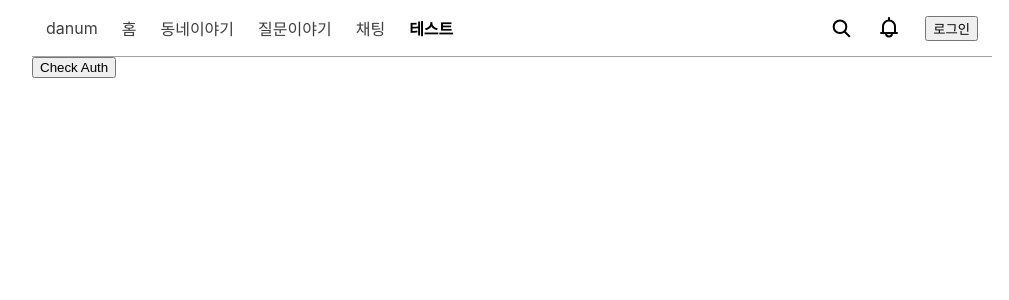
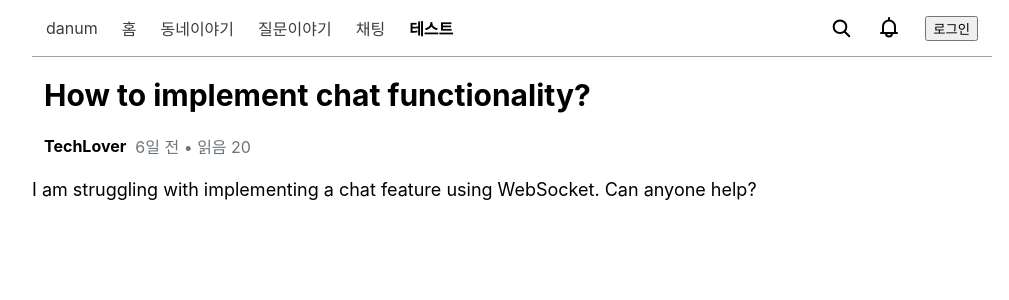
Before and after one commit to KJLBK/danum-next, a Next.js app: page /test in a window 1280 px wide. Shown: the top 300 px of the page, without its empty margins (128-1137 px from the left). Built offline with nearby package versions, Linux system fonts and the light colour scheme; no server answers; a web font is replaced by a local one.

Commit message:
feat(chat): AuthorChatButton 추가 및 컴포넌트 로직 수정
- AuthorChatButton을 추가하여 게시물 작성자와의 채팅 기능 구현
- PostInfoPanel 및 QuillViewer 컴포넌트 일부 로직 수정(AuthorChatButton 추가 로직)

```diff
--- a/src/app/test/page.jsx
+++ b/src/app/test/page.jsx
@@ -1,85 +1,55 @@
-// 'use client';
+import PostInfoPanel from '../../components/question/view/PostInfoPanel';
+import QuillViewer from '../../components/question/view/QuillViewer';
 
-// import Image from 'next/image';
-// import { useState } from 'react';
-// import QuillEditor from '../../components/QuillEditor';
-import { cookies } from 'next/headers';
-import CheckAuthButton from '../../components/auth/CheckAuthButton';
+const QUESTIONS_DATA_DUMMY = [
+    {
+        question_id: 36,
+        title: 'How to implement chat functionality?',
+        content:
+            'I am struggling with implementing a chat feature using WebSocket. Can anyone help?',
+        author: {
+            userId: 'user123@example.com',
+            userName: 'TechLover',
+            profileImageUrl:
+                'https://example.com/profile1.png',
+        },
+        created_at: '2024-10-01T12:45:21.123456',
+        conversation: null,
+        like: 2,
+        view_count: 20,
+    },
+];
+const COMMENTS_DATA_DUMMY = [
+    {
+        comment_id: 59,
+        email: 'pep@pep',
+        content: 'jkbkjk',
+        created_at: '2024-10-19T02:32:22.689067',
+        accepted: false,
+    },
+    {
+        comment_id: 61,
+        email: 'Ehd@Ehd',
+        content: 'vnxznv,mxz',
+        created_at: '2024-10-19T17:53:04.602792',
+        accepted: false,
+    },
+    {
+        comment_id: 62,
+        email: 'Ehd@Ehd',
+        content: 'vmdn,a',
+        created_at: '2024-10-19T17:54:06.187184',
+        accepted: false,
+    },
+];
 
 export default function Test() {
-    // 서버 측에서 cookies 사용
-    const cookieStore = cookies();
-    const RefreshToken =
-        cookieStore.get('refreshToken')?.value;
-
-    // 이미지 테스트
-    // const [previewImg, setPreviewImg] = useState();
-
-    // 이미지 저장
-    // const saveHandler = async () => {
-    //     if (!previewImg) {
-    //         return;
-    //     }
-
-    //     const formData = new FormData();
-    //     formData.append('img', previewImg[0]);
-
-    //     const result = await fetch('/api/upload', {
-    //         method: 'POST',
-    //         body: formData,
-    //     }).then((res) => res.json());
-
-    //     if (result.message === 'OK') {
-    //         alert('이미지가 저장되었습니다.');
-    //     }
-    // };
-
-    // 이미지 미리보기
-    // const fileHandler = (e) => {
-    //     const file = e.target.files;
-
-    //     if (file && file.length > 0) {
-    //         setPreviewImg(file);
-    //     }
-    // };
-
     return (
         <>
-            {/* 클라이언트 컴포넌트에 RefreshToken 전달 */}
-            <CheckAuthButton RefreshToken={RefreshToken} />
-            {/*
-            <div>
-                <form>
-
-                    <input
-                        type="file"
-                        onChange={fileHandler}
-                    />
-
-
-                    {previewImg && (
-                        <Image
-                            src={URL.createObjectURL(
-                                previewImg[0]
-                            )}
-                            alt="이미지 미리보기"
-                            width={100}
-                            height={100}
-                        />
-                    )}
-
-                    <button
-                        type="button"
-                        onClick={saveHandler}
-                    >
-                        저장하기
-                    </button>
-                </form>
-            </div>
-            <div>
-                <QuillEditor />
-            </div>
-            */}
+            <PostInfoPanel data={QUESTIONS_DATA_DUMMY[0]} />
+            <QuillViewer
+                content={QUESTIONS_DATA_DUMMY[0].content}
+            />
         </>
     );
 }
--- /dev/null
+++ b/src/components/chat/AuthorChatButton.jsx
@@ -0,0 +1,40 @@
+// components/chat/AuthorChatButton.jsx
+'use client';
+
+import { useState } from 'react';
+import Modal from '../common/Modal';
+import style from './AuthorChatButton.module.css';
+export default function AuthorChatButton({ username }) {
+    const [isModalOpen, setModalOpen] = useState(false);
+
+    // 모달 열기,닫기 함수
+    const openModal = () => setModalOpen(true);
+    const closeModal = () => setModalOpen(false);
+
+    const startChat = () => {
+        alert(`채팅을 ${username}님과 시작합니다.`);
+        closeModal();
+    };
+
+    return (
+        <>
+            <span
+                onClick={openModal}
+                className={style.authorName}
+            >
+                {username}
+            </span>
+
+            {/* 모달 */}
+            {isModalOpen && (
+                <Modal
+                    isOpen={isModalOpen}
+                    title="채팅하기"
+                    content={`${username}님과 채팅을 시작하시겠습니까?`}
+                    onConfirm={startChat}
+                    onCancel={closeModal}
+                />
+            )}
+        </>
+    );
+}
--- a/src/components/question/view/PostInfoPanel.jsx
+++ b/src/components/question/view/PostInfoPanel.jsx
@@ -5,6 +5,7 @@ import Modal from '../../../components/common/Modal';
 import { formatTimeAgo } from '../../../utils/timeFormat';
 import style from './PostInfoPanel.module.css';
 import { useAuthStore } from '../../../stores/authStore';
+import AuthorChatButton from '../../chat/AuthorChatButton';
 
 export default function PostInfoPanel({ data }) {
     const [isModalOpen, setModalOpen] = useState(false);
@@ -33,7 +34,9 @@ export default function PostInfoPanel({ data }) {
             <div className={style.info}>
                 <span className={style.profile}></span>
                 <span className={style.email}>
-                    {data.author?.userName}
+                    <AuthorChatButton
+                        username={data.author?.userName}
+                    />
                 </span>
                 &nbsp;&nbsp;
                 <span className={style.metaInfo}>
```
Also changed, not shown: src/components/chat/AuthorChatButton.module.css (added).
